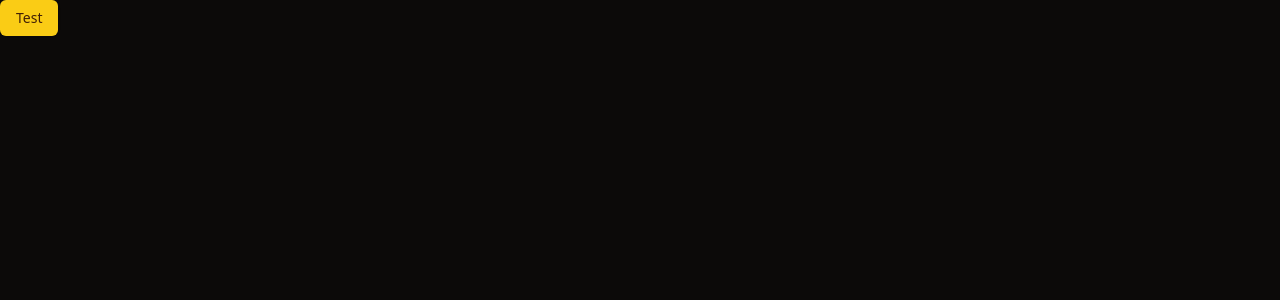
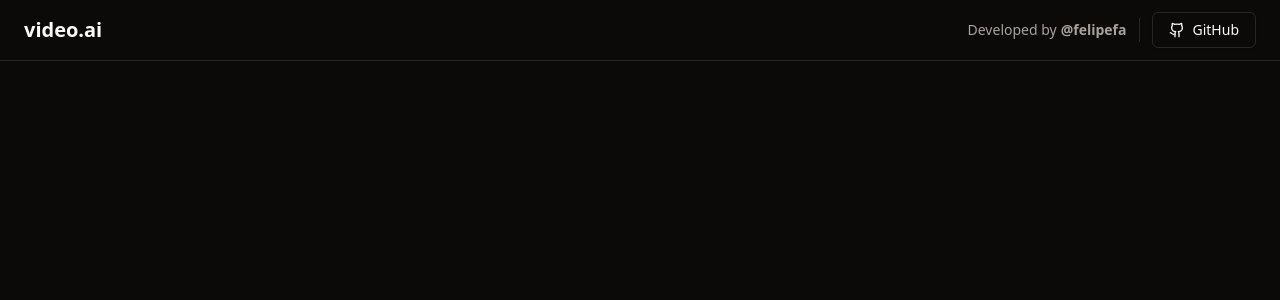
Before and after one commit to felipefa/video-ai-web, a React (Vite) app: page / in a window 1280 px wide. Shown: the top 300 px of the page. Built offline with nearby package versions, Linux system fonts and the light colour scheme.

Commit message:
feat: add header

```diff
--- a/package.json
+++ b/package.json
@@ -11,9 +11,11 @@
   },
   "dependencies": {
     "@radix-ui/react-icons": "^1.3.0",
+    "@radix-ui/react-separator": "^1.0.3",
     "@radix-ui/react-slot": "^1.0.2",
     "class-variance-authority": "^0.7.0",
     "clsx": "^2.0.0",
+    "lucide-react": "^0.277.0",
     "react": "^18.2.0",
     "react-dom": "^18.2.0",
     "tailwind-merge": "^1.14.0",
--- a/src/App.tsx
+++ b/src/App.tsx
@@ -1,7 +1,35 @@
-import { Button } from './components/ui/button';
+import { Github } from "lucide-react";
+
+import { Button } from "./components/ui/button";
+import { Separator } from "./components/ui/separator";
 
 export function App() {
   return (
-    <Button>Test</Button>
-  )
+    <div>
+      <div className="px-6 py-3 flex items-center justify-between border-b">
+        <h1 className="font-bold text-xl">video.ai</h1>
+
+        <div className="flex items-center gap-3">
+          <span className="text-sm text-muted-foreground">
+            Developed by
+            <a
+              className="font-bold hover:underline ml-1"
+              href="https://github.com/felipefa"
+            >
+              @felipefa
+            </a>
+          </span>
+
+          <Separator className="h-6" orientation="vertical" />
+
+          <a href="https://github.com/felipefa/video-ai-web">
+            <Button variant="outline">
+              <Github className="h-4 w-4 mr-2" />
+              GitHub
+            </Button>
+          </a>
+        </div>
+      </div>
+    </div>
+  );
 }
--- /dev/null
+++ b/src/components/ui/separator.tsx
@@ -0,0 +1,29 @@
+import * as React from "react"
+import * as SeparatorPrimitive from "@radix-ui/react-separator"
+
+import { cn } from "@/lib/utils"
+
+const Separator = React.forwardRef<
+  React.ElementRef<typeof SeparatorPrimitive.Root>,
+  React.ComponentPropsWithoutRef<typeof SeparatorPrimitive.Root>
+>(
+  (
+    { className, orientation = "horizontal", decorative = true, ...props },
+    ref
+  ) => (
+    <SeparatorPrimitive.Root
+      ref={ref}
+      decorative={decorative}
+      orientation={orientation}
+      className={cn(
+        "shrink-0 bg-border",
+        orientation === "horizontal" ? "h-[1px] w-full" : "h-full w-[1px]",
+        className
+      )}
+      {...props}
+    />
+  )
+)
+Separator.displayName = SeparatorPrimitive.Root.displayName
+
+export { Separator }
```
Also changed, not shown: 1 other file (tests, documents, lock files or other folders).
